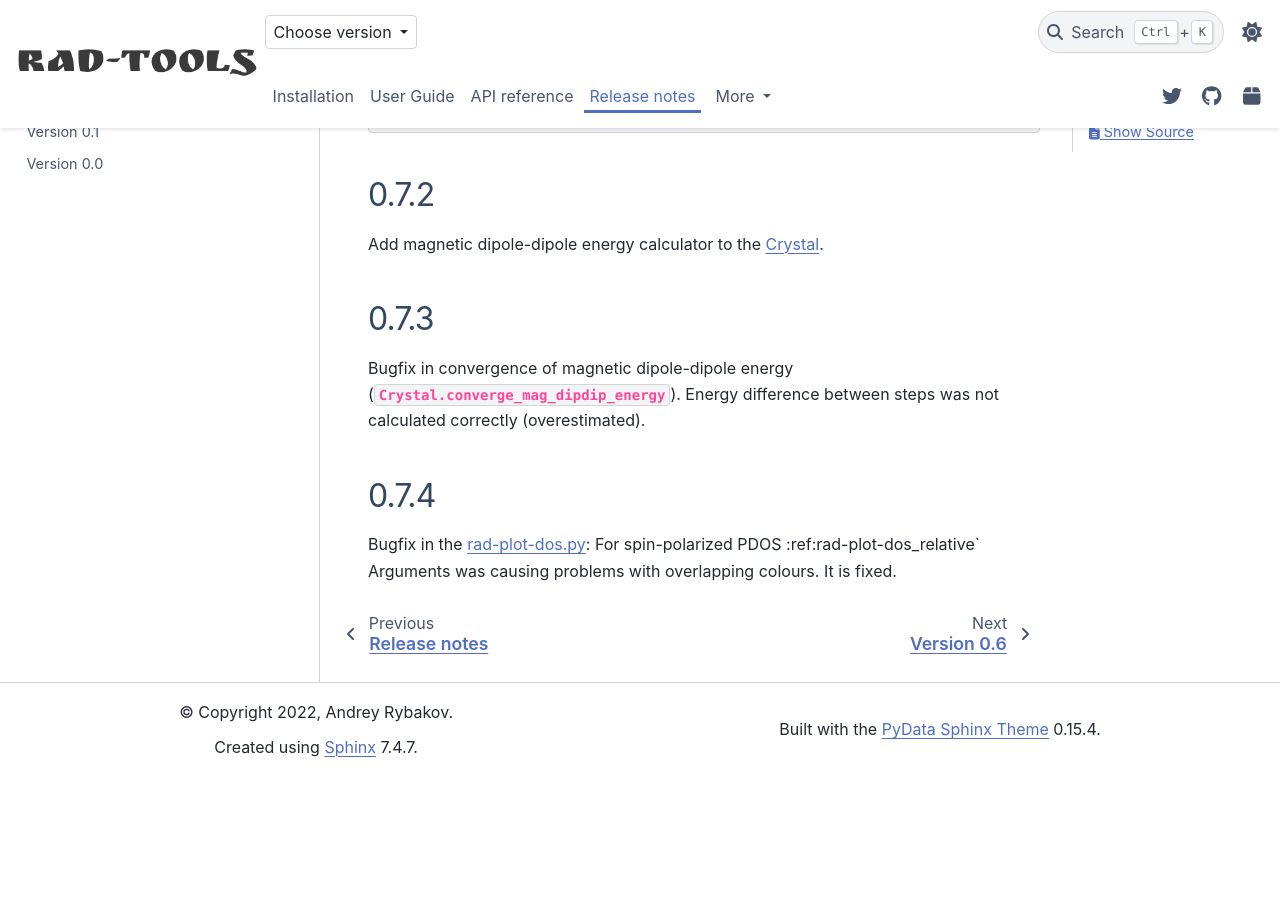
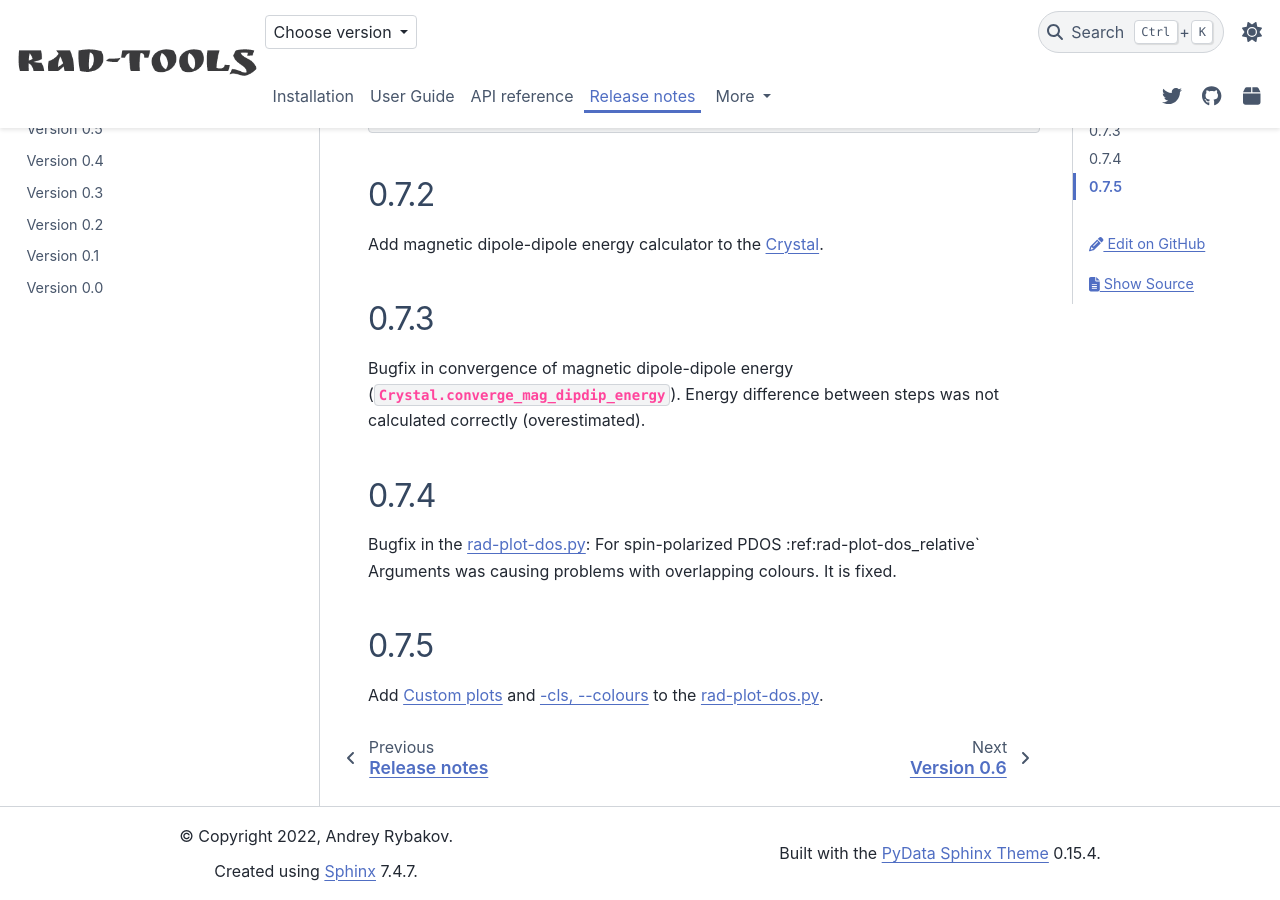
Before and after one commit to adrybakov/rad-tools, a Sphinx documentation site: the page built from docs/source/release-notes/0.7.rst, in a window 1280 px wide and 900 px high, scrolled down 1713 px. Built offline with Sphinx 7.4.7 and the PyData theme 0.15.4, drawn with Linux system fonts in a browser that asks for light colours; comment, search, counter and statistics services are not loaded; before the commit the page ends 2489 px from its top, so only the background shows below that.

Commit message:
Prepare for release

```diff
--- a/docs/source/release-notes/0.7.rst
+++ b/docs/source/release-notes/0.7.rst
@@ -97,3 +97,7 @@ Energy difference between steps was not calculated correctly (overestimated).
 
 Bugfix in the :ref:`rad-plot-dos`: For spin-polarized PDOS :ref:rad-plot-dos_relative` Arguments
 was causing problems with overlapping colours. It is fixed.
+
+0.7.5
+-----
+Add :ref:`rad-plot-dos_custom-plots` and :ref:`rad-plot-dos_colours` to the :ref:`rad-plot-dos`.
--- a/docs/source/user-guide/scripts/rad-plot-dos.rst
+++ b/docs/source/user-guide/scripts/rad-plot-dos.rst
@@ -122,7 +122,11 @@ with the :ref:`rad-plot-dos_colours` parameter.
 :ref:`rad-plot-dos_energy-window` and :ref:`rad-plot-dos_dos-window` allows to specify
 energy and states/eV windows.
 
+Interactive plot
+----------------
 
+:ref:`rad-plot-dos_interactive` opens each plot in an interactive matplotlib window.
+It allows one to modify the range and appearance of the plot (to drag the legend).
 
 Output remarks
 --------------
--- a/radtools/__init__.py
+++ b/radtools/__init__.py
@@ -5,7 +5,7 @@ All tools from the package.
 |version|
 """
 
-__version__ = "0.7.5.dev"
+__version__ = "0.7.5"
 
 from . import crystal, dos, exchange, io, score
 from .crystal import *
```
